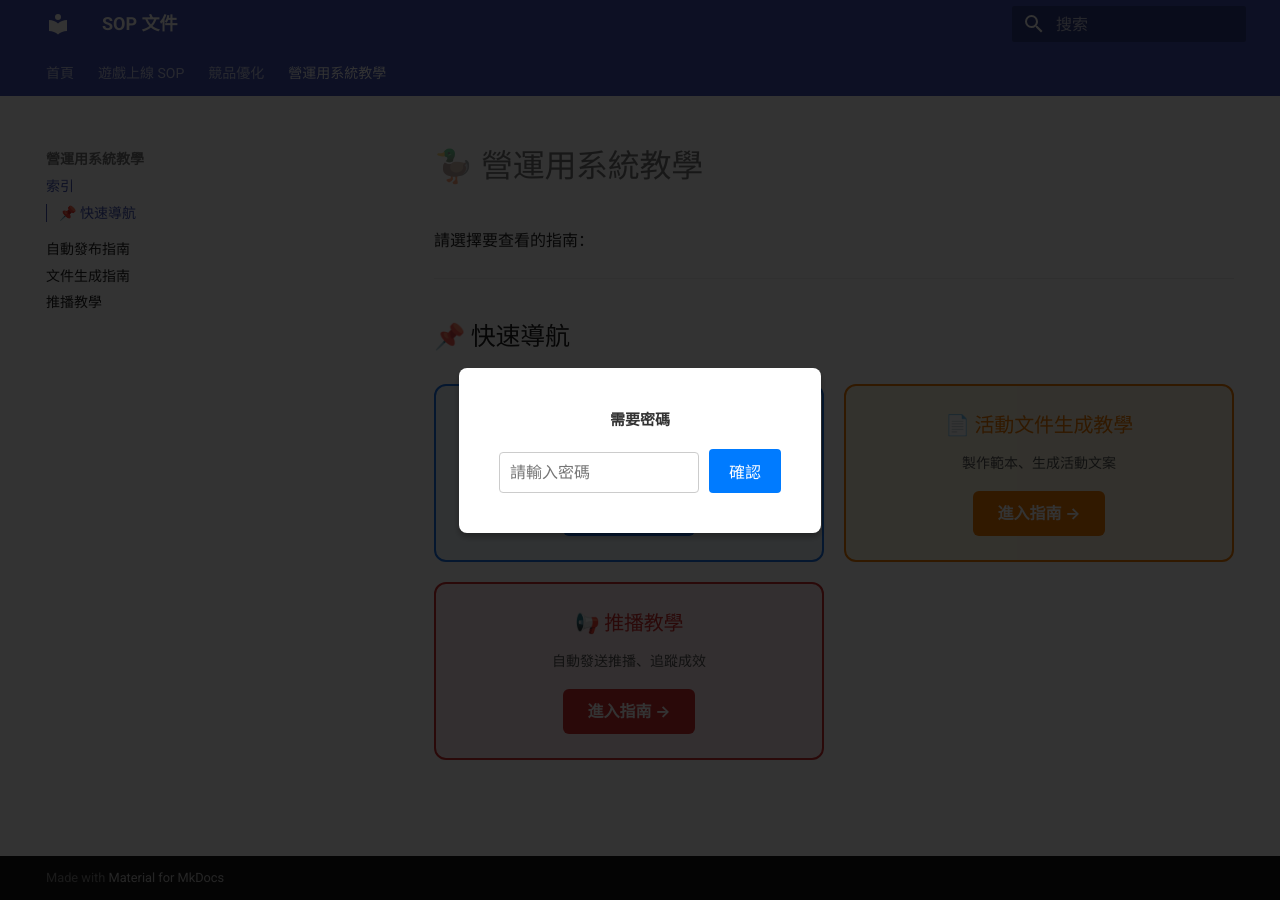
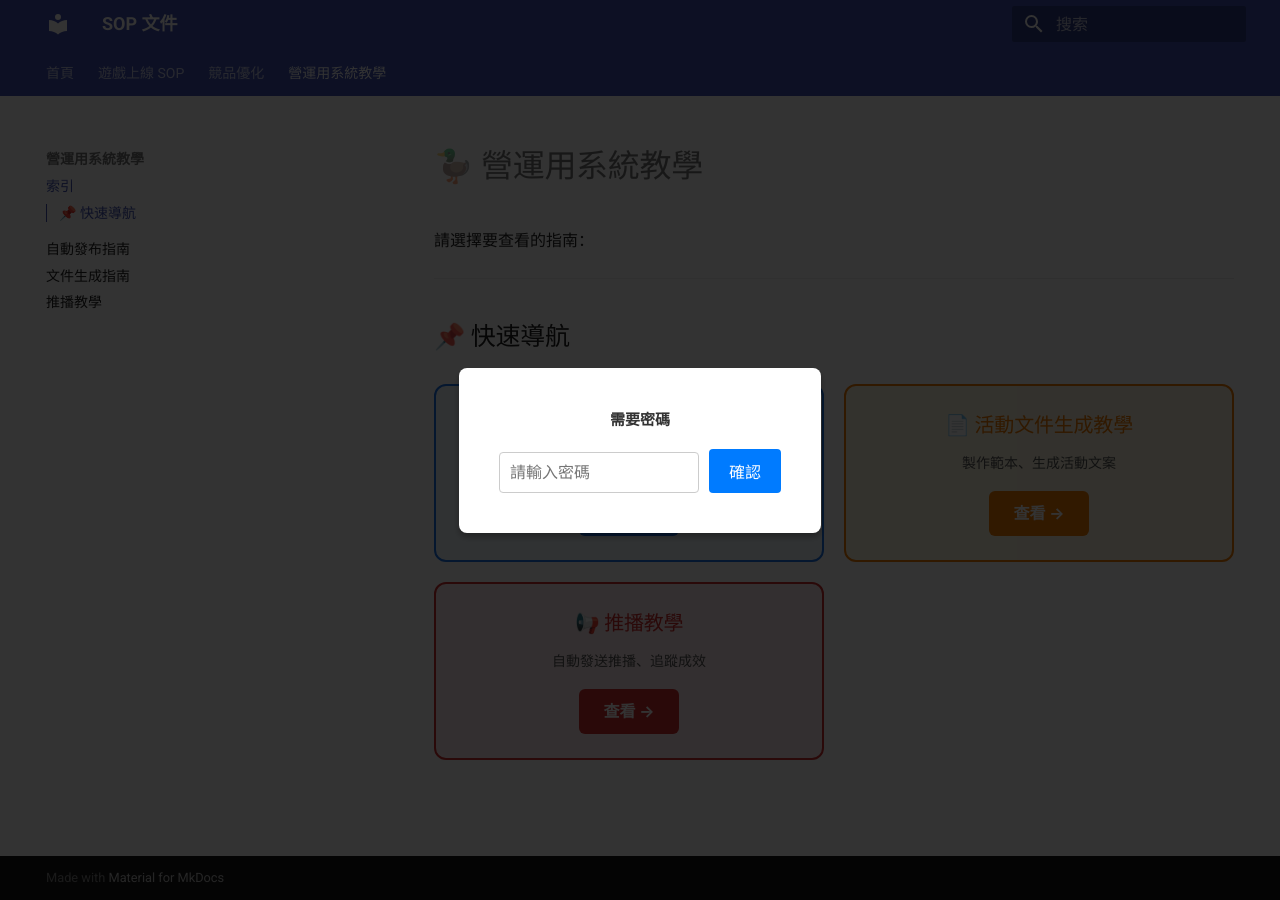
Before and after one commit to yayihuang-bit/sop-docs, an MkDocs documentation site: the page built from docs/營運_索引.md, in a window 1280 px wide. Built offline with MkDocs 1.6.1 and Material for MkDocs 9.7.7, drawn with Linux system fonts in a browser that asks for light colours.

Commit message:
Shorten button text to fit on one line

```diff
--- a/docs/營運_索引.md
+++ b/docs/營運_索引.md
@@ -11,19 +11,19 @@
 <div style="border:2px solid #1a73e8;border-radius:12px;padding:24px;background:#f0f7ff;text-align:center;">
 <h3 style="color:#1a73e8;margin:0 0 12px 0;">🚀 營運活動自動發布教學</h3>
 <p style="color:#555;font-size:14px;margin:0 0 16px 0;">讓系統自動設定活動文章</p>
-<a href="/sop-docs/營運_自動發布指南.html" style="display:inline-block;background:#1a73e8;color:white;padding:10px 24px;border-radius:6px;text-decoration:none;font-weight:bold;">進入指南 →</a>
+<a href="/sop-docs/營運_自動發布指南.html" style="display:inline-block;background:#1a73e8;color:white;padding:10px 24px;border-radius:6px;text-decoration:none;font-weight:bold;">查看 →</a>
 </div>
 
 <div style="border:2px solid #f57c00;border-radius:12px;padding:24px;background:#fff8e1;text-align:center;">
 <h3 style="color:#f57c00;margin:0 0 12px 0;">📄 活動文件生成教學</h3>
 <p style="color:#555;font-size:14px;margin:0 0 16px 0;">製作範本、生成活動文案</p>
-<a href="/sop-docs/營運_文件生成指南.html" style="display:inline-block;background:#f57c00;color:white;padding:10px 24px;border-radius:6px;text-decoration:none;font-weight:bold;">進入指南 →</a>
+<a href="/sop-docs/營運_文件生成指南.html" style="display:inline-block;background:#f57c00;color:white;padding:10px 24px;border-radius:6px;text-decoration:none;font-weight:bold;">查看 →</a>
 </div>
 
 <div style="border:2px solid #d32f2f;border-radius:12px;padding:24px;background:#ffebee;text-align:center;">
 <h3 style="color:#d32f2f;margin:0 0 12px 0;">📢 推播教學</h3>
 <p style="color:#555;font-size:14px;margin:0 0 16px 0;">自動發送推播、追蹤成效</p>
-<a href="/sop-docs/營運_推播教學.html" style="display:inline-block;background:#d32f2f;color:white;padding:10px 24px;border-radius:6px;text-decoration:none;font-weight:bold;">進入指南 →</a>
+<a href="/sop-docs/營運_推播教學.html" style="display:inline-block;background:#d32f2f;color:white;padding:10px 24px;border-radius:6px;text-decoration:none;font-weight:bold;">查看 →</a>
 </div>
 
 </div>
```
